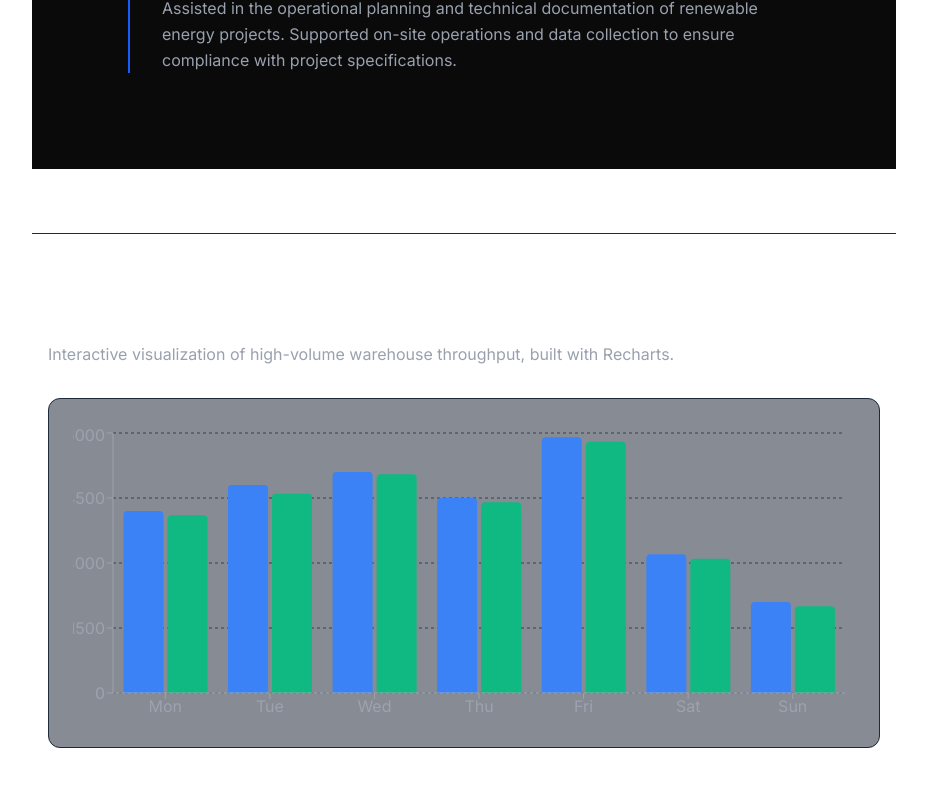
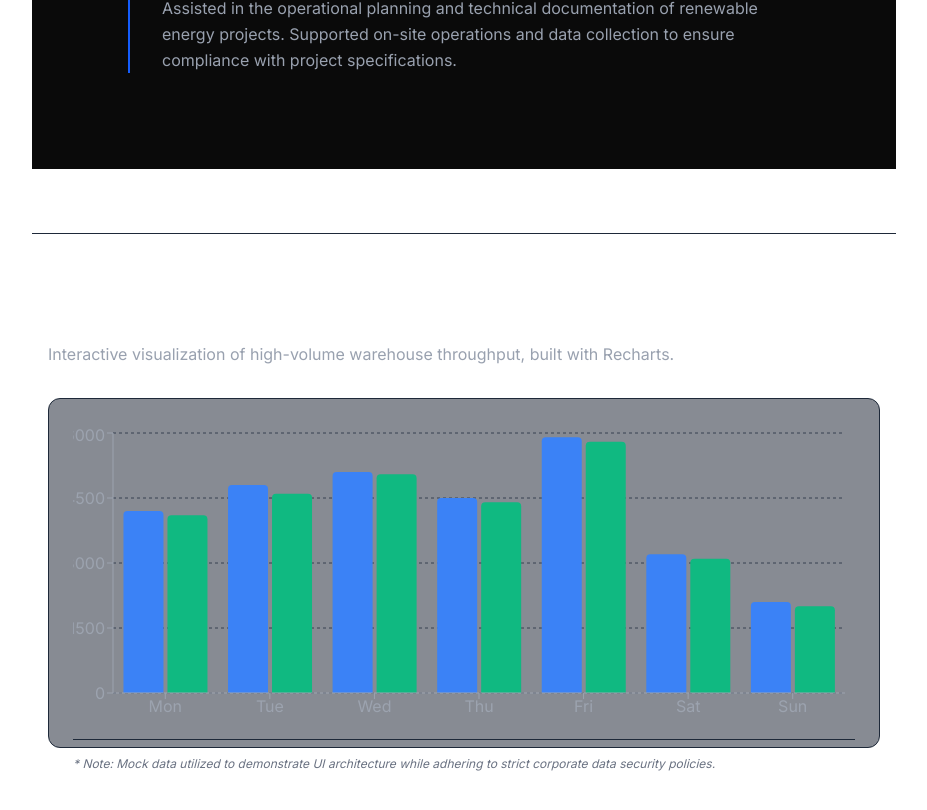
Before and after one commit to badalvasava286-ai/portfolio-frontend, a Next.js app: page /experience in a window 1280 px wide. Shown: the part 1195-2005 px from the top of the page, without its empty margins (176-1103 px from the left). Built offline with nearby package versions, Linux system fonts and the light colour scheme.

Commit message:
Added Security Disclaimer

```diff
--- a/components/LogisticsDashboard.tsx
+++ b/components/LogisticsDashboard.tsx
@@ -54,6 +54,12 @@ export default function LogisticsDashboard() {
               <Bar dataKey="dispatched" fill="#10B981" radius={[4, 4, 0, 0]} name="Dispatched" />
             </BarChart>
           </ResponsiveContainer>
+          {/* Security Disclaimer */}
+      <div className="mt-4 pt-4 border-t border-gray-800">
+        <p className="text-xs text-gray-500 italic text-center md:text-left">
+          * Note: Mock data utilized to demonstrate UI architecture while adhering to strict corporate data security policies.
+        </p>
+      </div>
         </div>
       </div>
     </section>
```
